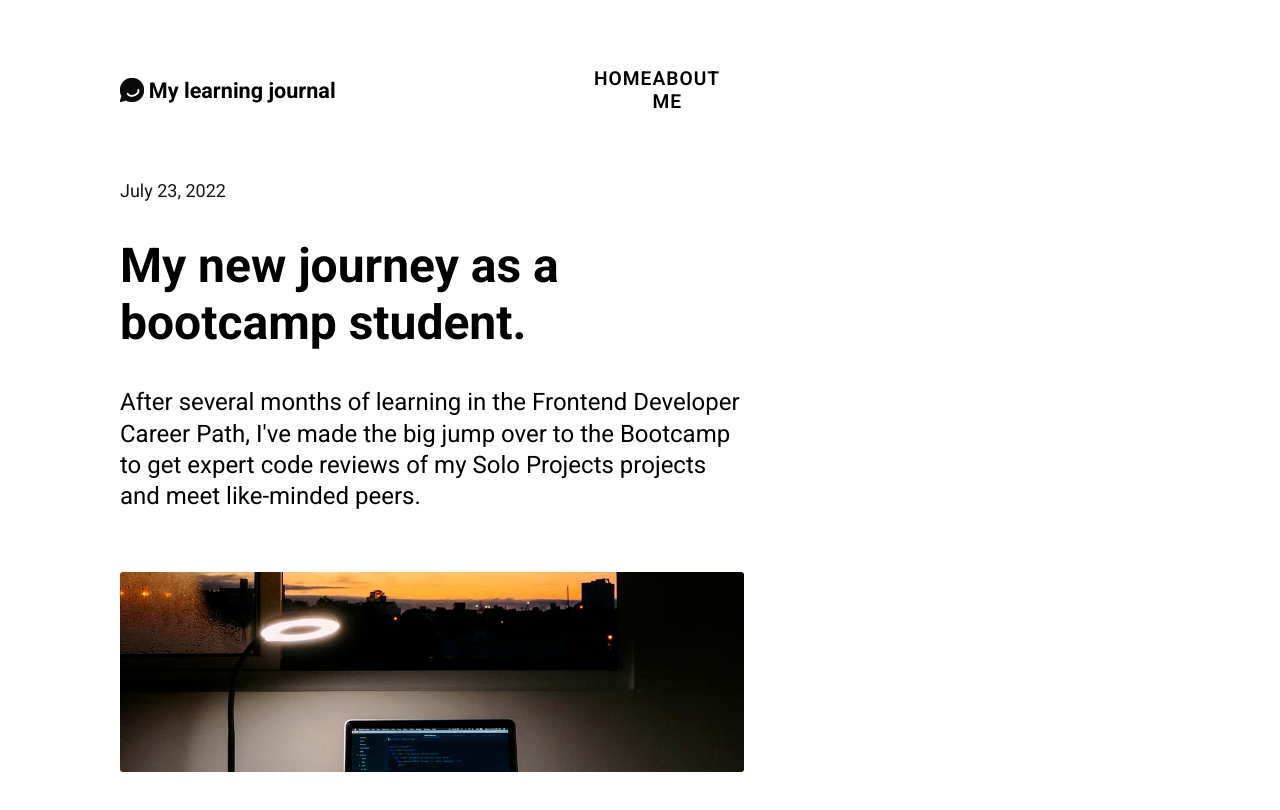
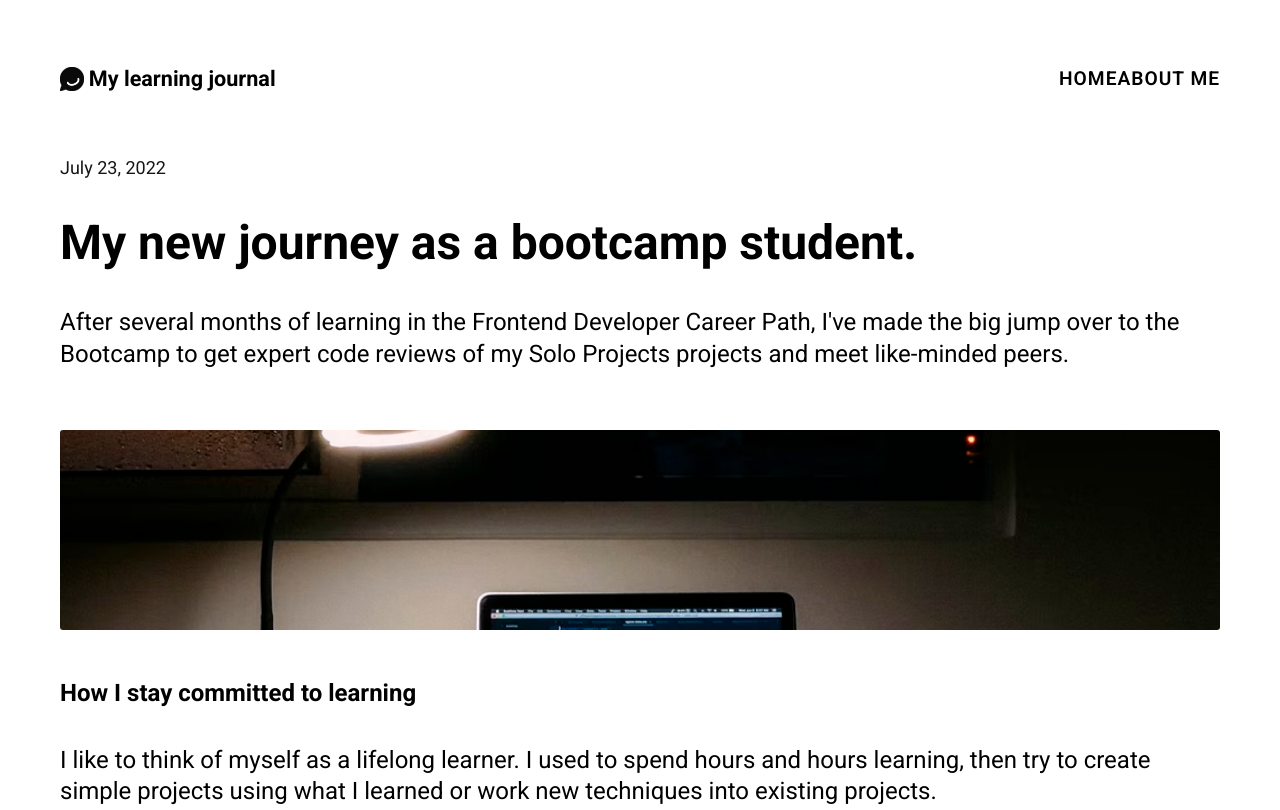
Before and after one commit to bakadja/learning-journal, a website built with Vite: page index.html in a window 1280 px wide. Shown: the top 810 px of the page. Built offline with nearby package versions, Linux system fonts and the light colour scheme.

Commit message:
style: refactor header layout to use grid and adjust body grid structure

```diff
--- a/css/style.css
+++ b/css/style.css
@@ -54,8 +54,8 @@ img {
 /* *************** header ****************** */
 /* ***************************************** */
 .site-header {
-  display: flex;
-  justify-content: space-between;
+  display: grid;
+  grid-template-columns: auto 1fr;
 }
 
 .site-logo-container {
@@ -76,20 +76,21 @@ img {
 
 /* nav */
 .site-nav {
-  flex-basis: 150px;
+  display: flex;
+  margin-left: auto;
   font-weight: 600;
   font-size: 0.8rem;
 }
 
 .nav-list {
   display: flex;
-  justify-content: space-between;
 }
 
 .nav-item {
   text-transform: uppercase;
   letter-spacing: 1px;
 }
+
 
 /* ***************************************** */
 /* *************** main ******************** */
@@ -235,17 +236,23 @@ footer {
 }
   body {
   display: grid;
-  grid-template-columns: 5em repeat(10, 1fr) 5em;
+  grid-template-columns: 2.5em repeat(12, 1fr) 2.5em;
   grid-template-areas:
-    ".... .... .... .... .... .... .... ...."
-    ".... head head head head head head ...."
-    ".... main main main main main main ...."
-    "foot foot foot foot foot foot foot foot"
+    ".... .... .... .... .... .... .... .... .... .... .... .... .... .... "
+    ".... head head head head head head head head head head head head .... "
+    ".... main main main main main main main main main main main main .... "
+    "foot foot foot foot foot foot foot foot foot foot foot foot foot foot "
     ;
   gap: 2em 0;
 }
 
+}
+/*
+ * Utility CSS class for reusable styling.
+ * Apply this class to elements to quickly add predefined styles.
+ * Useful for maintaining consistency and reducing code duplication.
+ */
 
-
-
-}
+ .mr {
+    margin-right: 2em;
+ }
```
